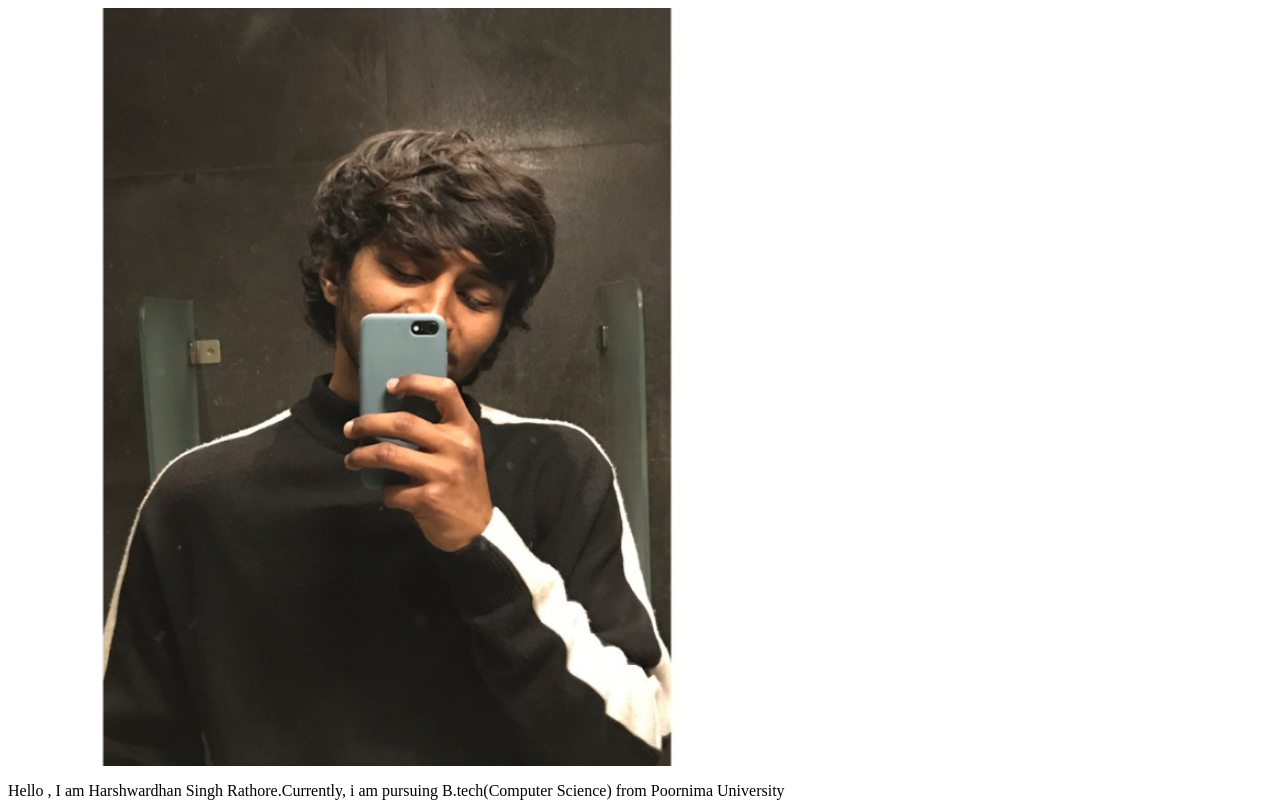
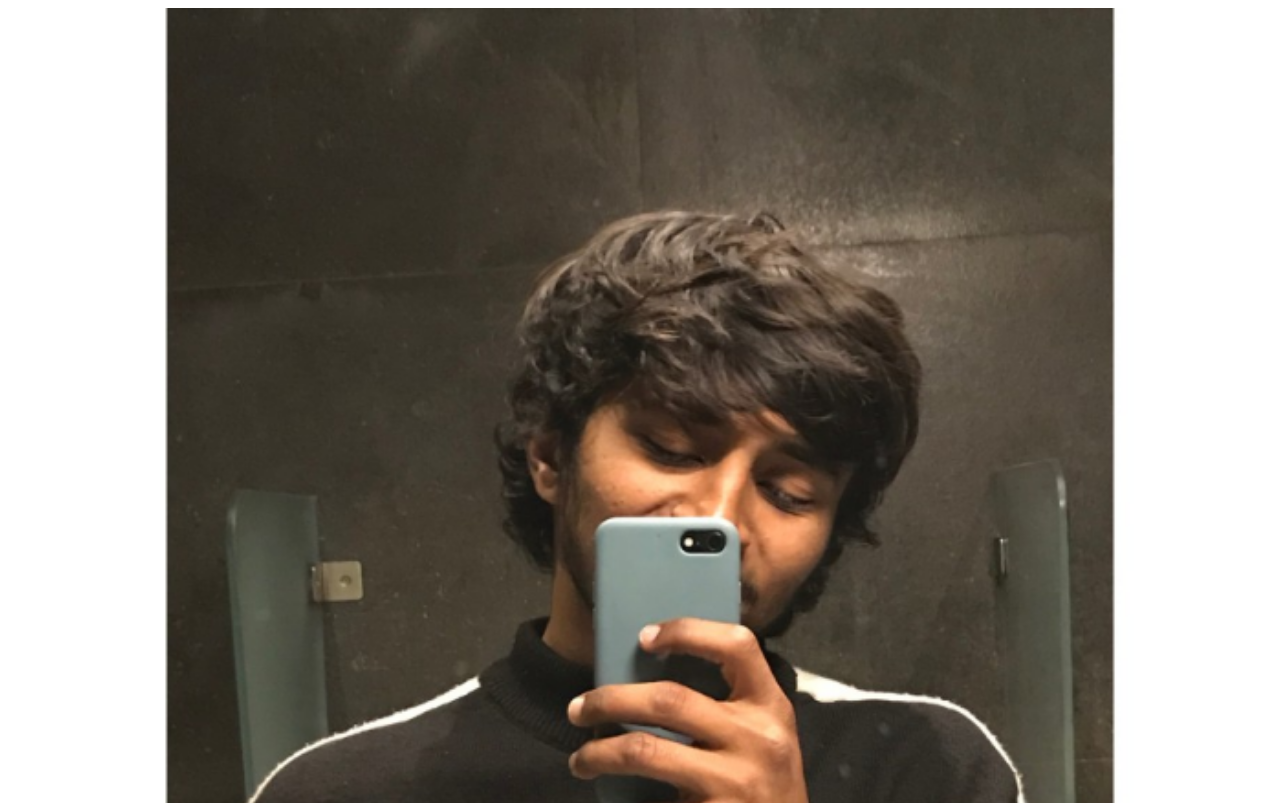
Before and after one commit to Harsh-pepe/Harsh-pepe.github.io, a plain HTML site: page index.html in a window 1280 px wide. Shown: the top 803 px of the page. Drawn offline with Linux system fonts and the light colour scheme.

Commit message:
Update index.html

```diff
--- a/index.html
+++ b/index.html
@@ -1,6 +1,6 @@
 <html>
   <title> PORTFOLIO </title>
-<img src="index.png" alt="Harshwardhan Singh Rathore" style="width:60%;">
+<img src="index.png" alt="Harshwardhan Singh Rathore" style="width:100%;">
 <p>Hello , I am Harshwardhan Singh Rathore.Currently, i am pursuing B.tech(Computer Science) from Poornima University</P>
 <a href="https://www.linkedin.com/in/harshwardhan-singh-rathore-6345921a2">Linkedin</a>
 <a href="https://github.com/Harsh-pepe">Github</a>
```
